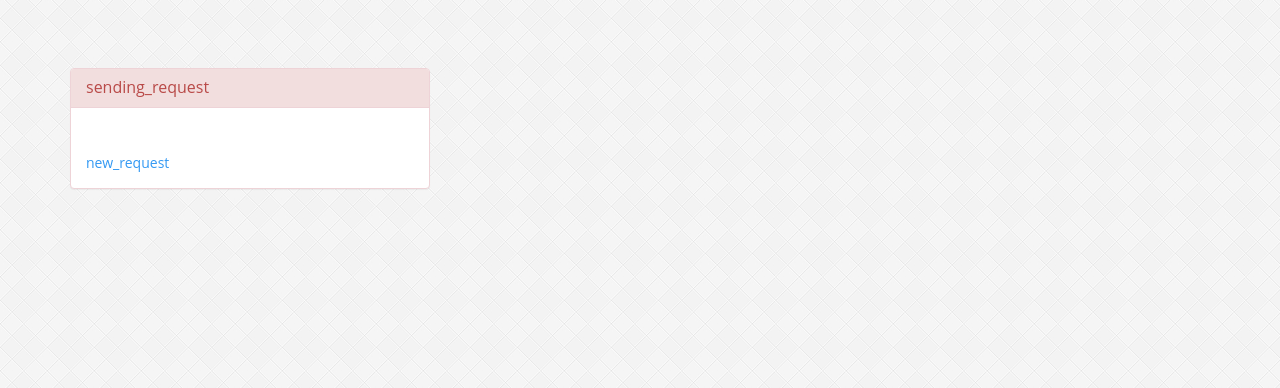
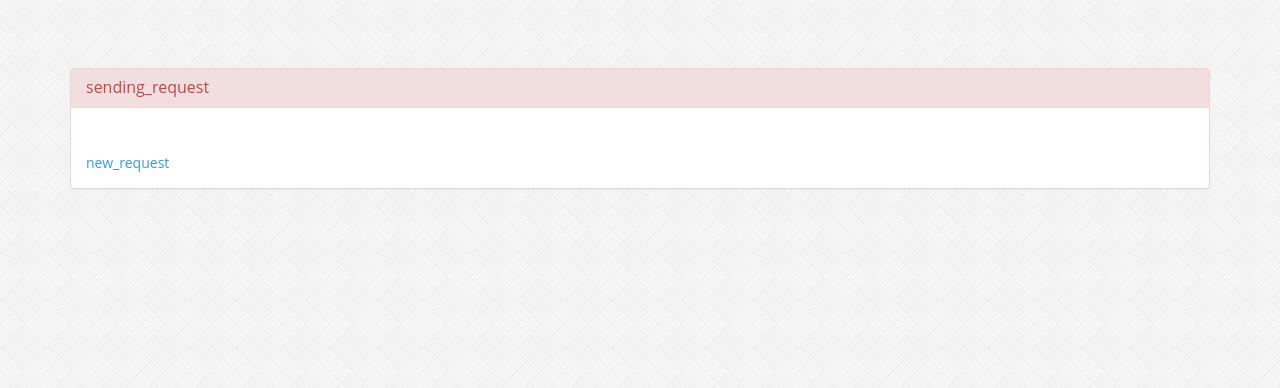
Before and after one commit to efornal/mollys, a Django app: template templates/outcome_error.html in a window 1280 px wide. Shown: the part 52-440 px from the top of the page. Run offline with Django 3.2, Linux system fonts and the light colour scheme; the template is opened without the code that fills it, so the values that code supplies are empty; some libraries are stand-ins or nearby versions.

Commit message:
enhanced message block

```diff
--- a/templates/outcome_error.html
+++ b/templates/outcome_error.html
@@ -8,7 +8,7 @@
   <br \><br \><br \>
 
     <div class="row">
-      <div class="col-lg-4">
+      <div class="col-lg-12">
         <div class="bs-component">
           <div class="panel panel-danger">
             <div class="panel-heading">
--- a/templates/outcome_success.html
+++ b/templates/outcome_success.html
@@ -10,7 +10,7 @@
   <br \><br \><br \>
 
     <div class="row">
-      <div class="col-lg-4">
+      <div class="col-lg-12">
         <div class="bs-component">
           <div class="panel panel-info">
             <div class="panel-heading">
```
